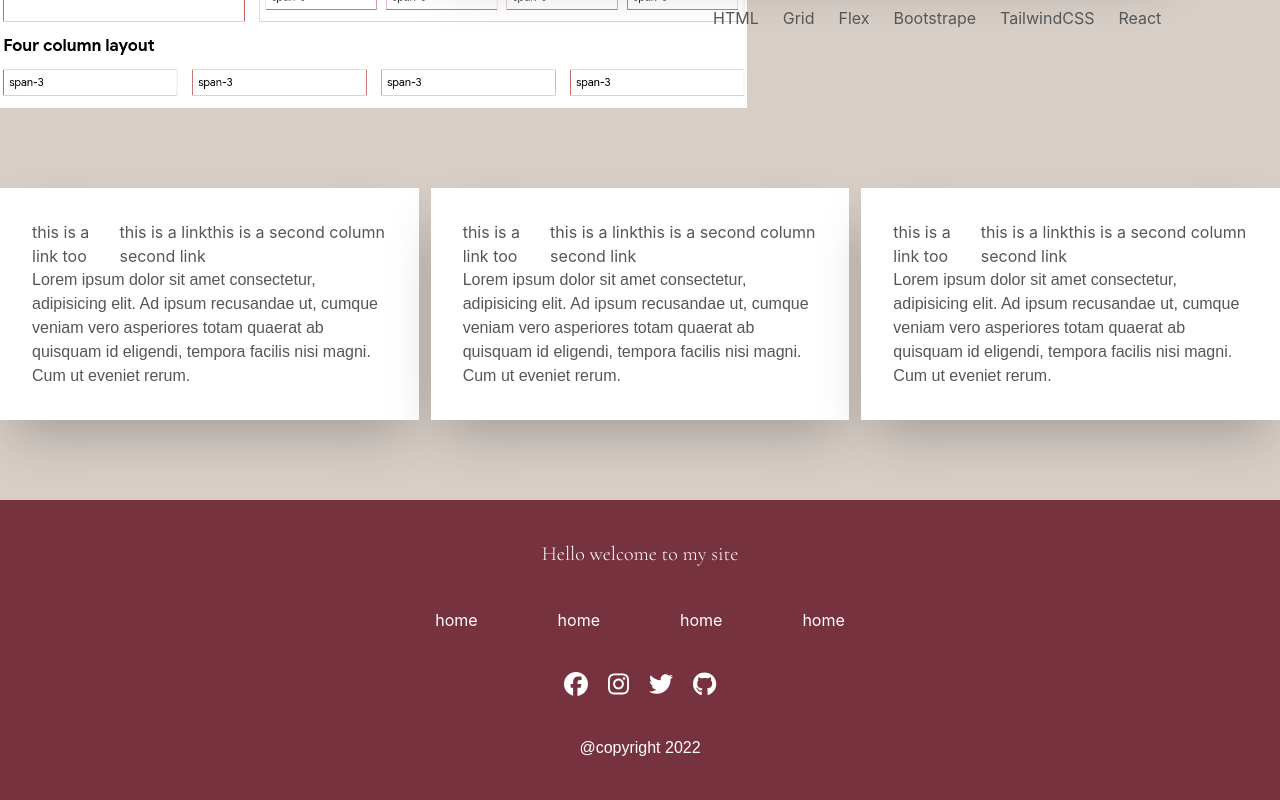
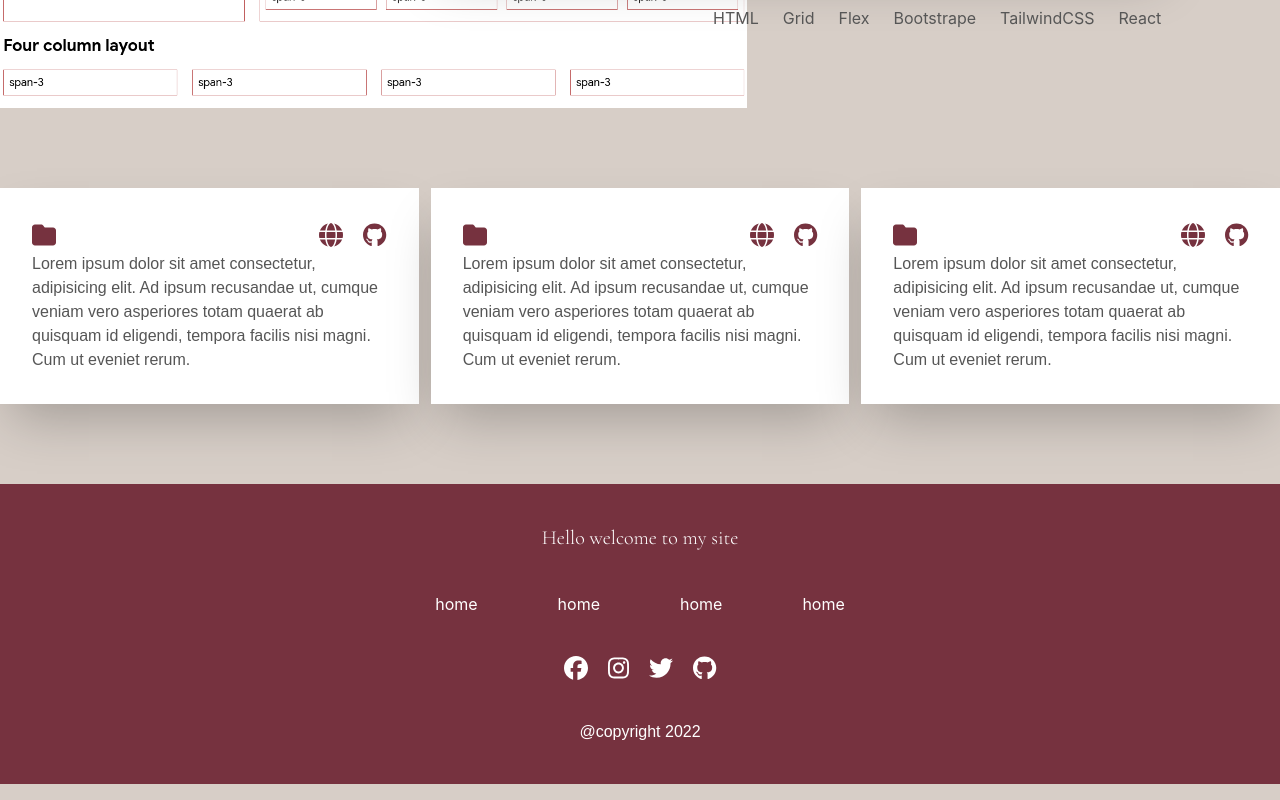
Before and after one commit to pr4t1ma/react-portfolio, a React (Create React App) app: page / in a window 1280 px wide. Shown: the part 2516-3316 px from the top of the page. Built offline with nearby package versions, Linux system fonts and the light colour scheme.

Commit message:
add bunch of project in a projects div

```diff
--- a/src/Project/Project.jsx
+++ b/src/Project/Project.jsx
@@ -1,14 +1,26 @@
-export const Project = ({ link, text }) => {
+import { faGithub } from "@fortawesome/free-brands-svg-icons";
+import { faFolder, faGlobe } from "@fortawesome/free-solid-svg-icons";
+import { FontAwesomeIcon } from "@fortawesome/react-fontawesome";
+export const Project = ({ link, text, title }) => {
   return (
     <div className="container mx-auto p-8 bg-white shadow-2xl shadow-gray my-20">
       <div className="project-header flex justify-between">
         <div className="project-folder ">
-          <a href="#"> this is a link too</a>
+          <a className=" text-2xl text-oxblood" href="#">
+            <FontAwesomeIcon icon={faFolder} />
+          </a>
         </div>
-        <div className="polyline">
-          <a href="#"> this is a link</a>
-          <a href="#">this is a second column second link</a>
+        <div className="polyline text-2xl text-oxblood flex gap-5">
+          <a href="#">
+            <FontAwesomeIcon icon={faGlobe} />
+          </a>
+          <a href="#">
+            <FontAwesomeIcon icon={faGithub} />
+          </a>
         </div>
+      </div>
+      <div className="project-title">
+        <h3>{title}</h3>
       </div>
       <div className="project-description">
         <p>
```
